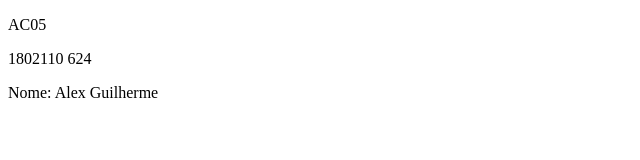
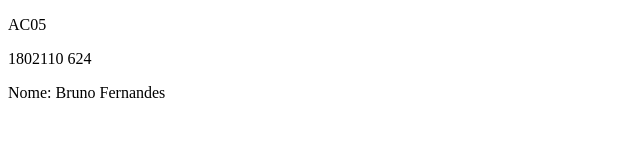
Before and after one commit to Bruno1801500/ac05RA1801500, a plain HTML site: page indez.html in a window 1280 px wide. Shown: the full height of the page, 0-640 px from the left. Drawn offline with Linux system fonts and the light colour scheme.

Commit message:
Update indez.html

```diff
--- a/indez.html
+++ b/indez.html
@@ -6,6 +6,6 @@
 </head>
 <p>AC05</p>
 <p>1802110 624</P>
-<p>Nome: Alex Guilherme</p>
+<p>Nome: Bruno Fernandes</p>
 </body>
 </html>
```
